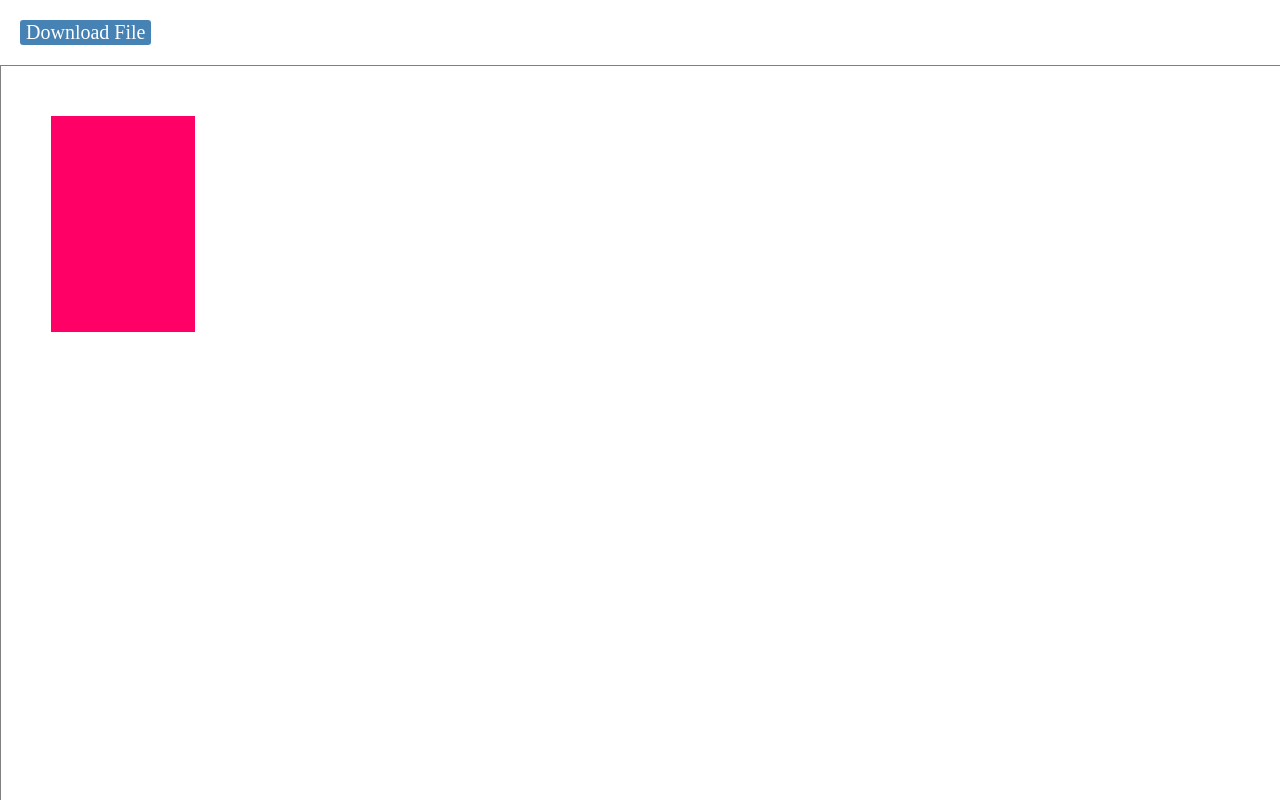
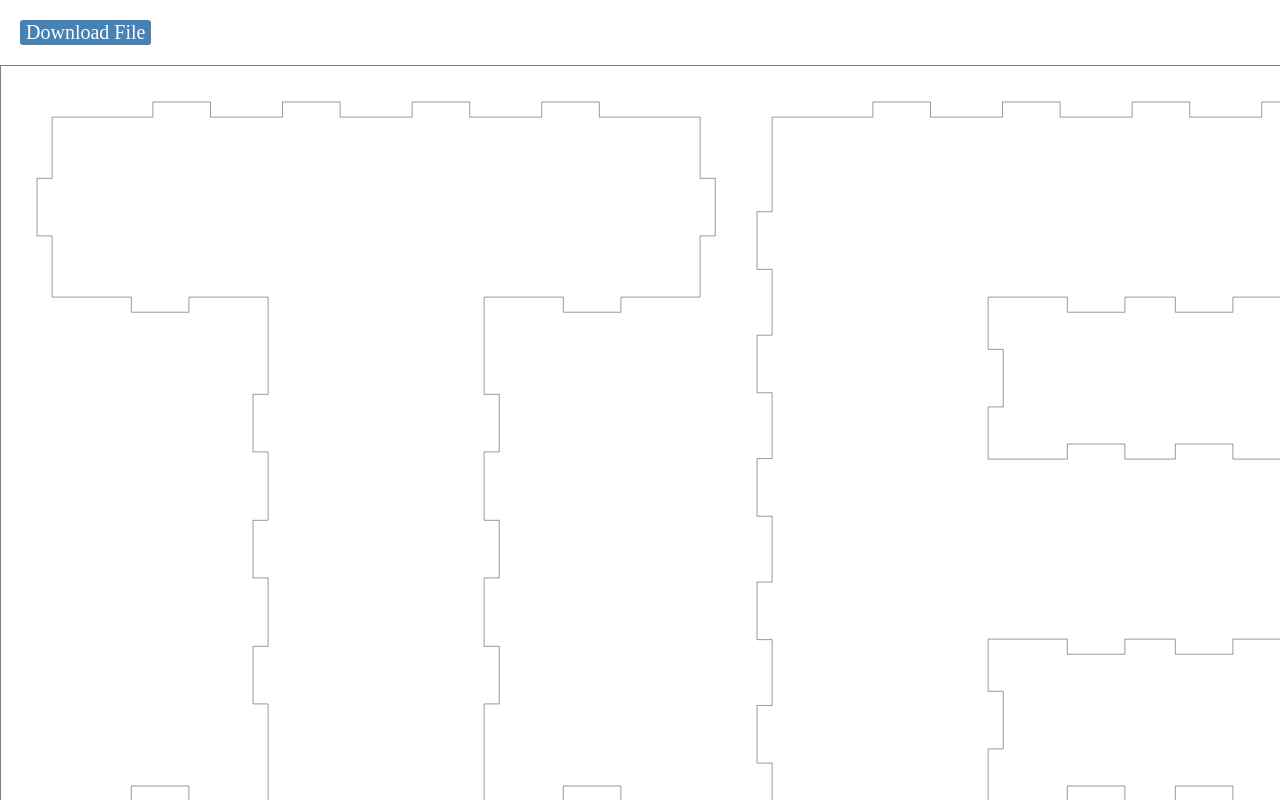
Before and after one commit to DukeIEEE/IEEELettersSign, a plain HTML site: page sign_generator/index.html in a window 1280 px wide. Shown: the top 800 px of the page. Drawn offline with Linux system fonts and the light colour scheme; a web font is replaced by a local one.

Commit message:
Adds code for sign generation.

```diff
--- a/sign_generator/generate.js
+++ b/sign_generator/generate.js
@@ -1,10 +1,188 @@
-const inch = 72; // 72 dpi
+/* global variables to set */
+// unless otherwise specified, units are inches
+const inch = 72, // 72 dpi
+  tabSize = 0.8, // tab width
+  tabMargin = 1.2, // minimum space to leave between tabs
+  tolerance = 0.01, // padding;
+  th_top = 0.2 + tolerance,
+  th_side = 0.2 + tolerance,
+  th_bot = th_side + tolerance, // same material for side and bottom
+  side_depth = 0.42 + th_top + th_bot,
+  side_marg = 0.3, // margin between side panels
+  maxX = 40 * inch,
+  maxY = 28 * inch,
+  w = 9, // width of letter
+  h = 12,
+  maxR = 20; // square radius for letter
 
-var draw = SVG('sign').size(40 * inch, 28 * inch)
-var rect = draw.rect(2 * inch, 3 * inch).move(50, 50).attr({
-  fill: '#f06'
-})
+var draw = SVG('sign').size(maxX, maxY);
+
+drawLetter('I', 0.5, 0.5);
+drawLetter('E', 10.5, 0.5);
 
 document.getElementById('download').addEventListener("click", function() {
   initialize(); // run svg-crowbar
 });
+
+function drawLetter(letter, x, y) {
+  var arr,
+    xi = x * inch,
+    yi = y * inch;
+
+  var delta = [];
+  if (letter == 'I') {
+    arr = drawI(w, h);
+    delta = [w / 2, h / 2];
+  } else {
+    arr = drawE(w, h);
+    delta = [w, h / 2];
+  }
+  arr = removeDoubles(arr); // remove doubles from flip operation
+  arr = addTabs(arr, x, y); // add tabs
+  arr = transform(arr, delta[0], delta[1], inch);
+
+  var polygon = draw.polygon(new SVG.PointArray(arr)).move(xi, yi).fill('none').stroke({
+    opacity: 0.8,
+    width: 0.5
+  })
+}
+
+// the most important fxn
+// creates tabs and creates side panels
+var prevNorm;
+
+function addTabs(arr, x, y) {
+  var sidePanels = [] // tracks the number of tabs needed per side panel
+  // loop over all edges
+  for (var i = 0; i < arr.length; ++i) {
+    var p1 = arr[i],
+      position = 0,
+      p2;
+    if (i != arr.length - 1) {
+      position = i + 1;
+      p2 = arr[position];
+    } else {
+      position = 0;
+      p2 = arr[position];
+    }
+    lineWidth = dist(p1, p2); // in inches
+
+    // estimate number of tabs to use
+    var tabWidth = tabMargin + tabSize,
+      numTabs = Math.floor(lineWidth / tabWidth),
+      norm = getNormal(arr, p1, p2, i), // find normal vector (outward direction)
+      edge = getSign(sub(p2, p1)); // find edge vector
+
+    var leftPad = (i == 0) ? false : -1 == cross(prevNorm, norm) // padding on side
+    prevNorm = norm;
+
+    sidePanels.push({
+      nt: numTabs,
+      wd: lineWidth,
+      lp: leftPad
+    });
+    var tabs = getTabPts(numTabs, norm, edge, p1, p2, th_side);
+    arr.splice(position, 0, ...tabs); // incorporate new tabs
+    i += tabs.length;
+  }
+
+  sidePanels.sort(function(a, b) {
+    return parseInt(b.nt) - parseInt(a.nt);
+  });
+
+  var sideX = x + side_marg,
+    sideY = y + h + side_marg + 0.5;
+  for (var i = 0; i < sidePanels.length; ++i) {
+    drawSide(sidePanels[i], sideX, sideY);
+    sideY += (side_depth + side_marg);
+  }
+
+  return arr;
+}
+
+// 2D Crossproduct
+function cross(n1, n2) {
+  return (n1[0] * n2[1]) - (n1[1] * n2[0]);
+}
+
+function drawSide(panel, x, y) {
+  var nt = panel.nt,
+    wd = panel.wd,
+    lp = panel.lp,
+    lDelta = lp ? th_side : -th_side, // if leftPad is true, extend one of the sides, if false, move the side in
+    p1 = [-wd / 2, side_depth],
+    p2 = [wd / 2, side_depth],
+    norm = [0, -1], // normal vector is in downward direction
+    edge = [1, 0], // edge vector
+    pts = [p1, [wd / 2 + lDelta, side_depth]];
+
+  pts.splice(1, 0, ...getTabPts(nt, norm, edge, p1, p2, th_top));
+
+  var p1 = [wd / 2, 0],
+    p2 = [-wd / 2, 0],
+    norm = [0, 1], // normal vector is in upward direction
+    edge = [-1, 0], // edge vector
+    pts2 = [
+      [wd / 2 + lDelta, 0], p2
+    ];
+
+  pts2.splice(1, 0, ...getTabPts(nt, norm, edge, p1, p2, th_bot));
+
+  arr = pts.concat(pts2);
+  arr = transform(arr, wd / 2 + x, y, inch);
+
+  var polygon = draw.polygon(new SVG.PointArray(arr)).fill('none').stroke({
+    opacity: 0.8,
+    width: 0.5
+  })
+}
+
+function getTabPts(numTabs, norm, edge, p1, p2, depth) {
+  var numSegments = numTabs + 1,
+    oppEd = [-edge[0], -edge[1]],
+    delta = div(sub(p2, p1), numSegments), // divide segment into this many segments
+    tabs = [],
+    sideDelta = mul(norm, depth),
+    midPt = JSON.parse(JSON.stringify(p1)); // deep clone array
+
+  for (var j = 0; j < numTabs * 4; j += 4) {
+    midPt = add(delta, midPt); // midpoint of tab
+    var t1 = add(midPt, mul(oppEd, tabSize / 2)),
+      t2 = add(t1, sideDelta),
+      t4 = add(midPt, mul(edge, tabSize / 2)),
+      t3 = add(t4, sideDelta)
+    tabs[0 + j] = t1;
+    tabs[1 + j] = t2;
+    tabs[2 + j] = t3;
+    tabs[3 + j] = t4;
+  }
+  return tabs;
+}
+
+function drawI(w, h) { // generates points on a basic I
+  // all units in inches
+  var t1 = 3, // horizontal thickness
+    t2 = 2.5; // vertical thickness
+  var base = [
+    [0, h / 2],
+    [w / 2, h / 2],
+    [w / 2, h / 2 - t2],
+    [t1 / 2, h / 2 - t2]
+  ];
+  return flipY(flipX(base)); // full outline of figure, just need tabs
+}
+
+function drawE(w, h) { // generates points on a basic I
+  // all units in inches
+  var t1 = 3, // horizontal thickness
+    t2 = 2.5; // vertical thickness
+  var base = [
+    [0, h / 2],
+    [w, h / 2],
+    [w, h / 2 - t2],
+    [t1, h / 2 - t2],
+    [t1, t2 / 2],
+    [w, t2 / 2],
+  ];
+  return flipX(base); // full outline of figure, just need tabs
+}
--- a/sign_generator/index.html
+++ b/sign_generator/index.html
@@ -13,14 +13,18 @@
   <link rel="stylesheet" type="text/css" href="main.css">
 
 </head>
+
 <body>
 
   <button id="download">Download File</button>
   <div id="sign"></div>
 
-  <!-- Javascript -->
+  <!-- JS Libraries -->
   <script src="svg-crowbar.js"></script>
   <script src="svg.min.js"></script>
+
+  <!-- User JS -->
+  <script src="utils.js"></script>
   <script src="generate.js"></script>
 </body>
 
--- a/sign_generator/main.css
+++ b/sign_generator/main.css
@@ -1,6 +1,7 @@
 body{
   margin: 0;
-  font-family: 'Muli'
+  font-family: 'Muli';
+  max-width: 100%;
 }
 #sign{
   margin: 0px;
--- /dev/null
+++ b/sign_generator/utils.js
@@ -0,0 +1,200 @@
+/* svg.js functions */
+function getNormal(arr, p1, p2, edge_index) {
+  // limitations: only works for vertical or horizontal lines
+
+  var vertical = isVertical(p1, p2), // check if line is horizontal or vertical
+    c = center(p1, p2);
+  //console.log(p1, p2);
+  // create perpendicular bisector of the line between p1 and p2
+  // redefine p1 and p2 to be the new line
+  if (vertical) {
+    p1 = [-maxR,
+      c[1]
+    ];
+    p2 = [maxR, c[1]];
+  } else {
+    p1 = [
+      c[0], -maxR
+    ];
+    p2 = [c[0], maxR];
+  }
+  //console.log(p1, p2);
+
+  // find intersections and calc. normal vector
+  var intersections = [];
+  // first, loop over all edges
+  for (var i = 0; i < arr.length; ++i) {
+    if (i == edge_index)
+      continue;
+    var q1 = arr[i],
+      q2;
+    if (i != arr.length - 1) {
+      q2 = arr[i + 1];
+    } else {
+      q2 = arr[0];
+    }
+    pVert = isVertical(p1, p2);
+    qVert = isVertical(q1, q2);
+    if (pVert != qVert) { // if line and edge are not parallel
+      //console.log(q1, q2);
+      if (pVert && (isBetween(q1[0], p1[0], q2[0]) && isBetween(p1[1], q1[1], p2[1]))) { // p is vertical and q is horizontal
+        var dir = q1[1] > c[1]
+          ? 1
+          : -1;
+        intersections.push(dir);
+        //console.log('intersectionY', dir);
+      } else if (qVert && (isBetween(p1[0], q1[0], p2[0]) && isBetween(q1[1], p1[1], q2[1]))) { // q is vertical and p is horizontal
+        var dir = q1[0] > c[0]
+          ? 1
+          : -1;
+        intersections.push(dir);
+        //console.log('intersectionX',dir);
+      }
+    }
+  }
+  //console.log(intersections);
+
+  // calculate normal vector
+  var vec = [
+      0, 0
+    ],
+    above = 0,
+    below = 0;
+  for (var i = 0; i < intersections.length; ++i) {
+    if (intersections[i] == 1) {
+      ++above;
+    } else {
+      ++below;
+    }
+  }
+
+  var sign = below % 2 - above % 2;
+  //console.log(above, below, sign)
+  if (pVert) { // intersections in y
+    vec = [0, sign];
+  } else { // intersections in x
+    vec = [sign, 0];
+  }
+  //console.log(vec);
+  return vec;
+}
+
+function isVertical(p1, p2) {
+  return (p1[0] == p2[0])
+}
+
+function isBetween(a1, a2, a3) {
+  return ((a1 < a2) && (a2 < a3)) || ((a3 < a2) && (a2 < a1));
+}
+
+/* pts transforms */
+
+function transform(arr, x, y, scale) { // moves pts to position and scales them
+  // note x and y are units of inches
+  var xi = x * scale,
+    yi = y * scale;
+  for (var i = 0; i < arr.length; ++i) {
+    var pt = arr[i];
+    pt[0] = (pt[0] * scale) + xi;
+    pt[1] = (pt[1] * scale) + yi;
+  }
+  return arr;
+}
+
+/* general pt operations */
+function center(p1, p2) {
+  return [
+    (p1[0] + p2[0]) / 2,
+    (p1[1] + p2[1]) / 2
+  ];
+}
+
+function dist(p1, p2) {
+  return Math.sqrt(Math.pow(p1[0] - p2[0], 2) + Math.pow(p1[1] - p2[1], 2));
+}
+
+function flipX(arr) { // mirror over x axis
+  var newArr = [];
+  for (var i = 0; i < arr.length; ++i) {
+    var pt = arr[(arr.length - 1) - i];
+    newArr.push([
+      pt[0], -pt[1]
+    ])
+  }
+  return arr.concat(newArr);
+}
+
+function flipY(arr) {
+  var newArr = [];
+  for (var i = 0; i < arr.length; ++i) {
+    var pt = arr[(arr.length - 1) - i];
+    newArr.push([-pt[0],
+      pt[1]
+    ])
+  }
+  // remove first item in each flipped array
+  arr.splice(0, 1);
+  newArr.splice(0, 1)
+  arr.splice(-1, 1);
+  newArr.splice(-1, 1)
+
+  return arr.concat(newArr);
+}
+
+function removeDoubles(a) {
+  return a.filter(function(item, pos, arr) {
+    if (pos == a.length - 1) // check if last object is same as first
+      return compareTuples(item, arr[0])
+
+    return pos === 0 || compareTuples(item, arr[pos - 1]);
+  });
+}
+
+function add(p1, p2) {
+  return [
+    p1[0] + p2[0],
+    p1[1] + p2[1]
+  ];
+}
+
+function sub(p1, p2) {
+  return [
+    p1[0] - p2[0],
+    p1[1] - p2[1]
+  ];
+}
+
+function mul(p1, p2) {
+  if (!p2.length)
+    return [
+      p1[0] * p2,
+      p1[1] * p2
+    ];
+  return [
+    p1[0] * p2[0],
+    p1[1] * p2[1]
+  ];
+}
+
+function div(p1, p2) {
+  if (!p2.length)
+    return [
+      p1[0] / p2,
+      p1[1] / p2
+    ];
+  return [
+    p1[0] / p2[0],
+    p1[1] / p2[1]
+  ];
+}
+
+function compareTuples(p1, p2) { // returns true if the objects are not the same
+  return p1[0] !== p2[0] || p1[1] !== p2[1];
+}
+
+function getSign(pt) {
+  return [
+    Math.sign(pt[0]),
+    Math.sign(pt[1])
+  ];
+}
```
